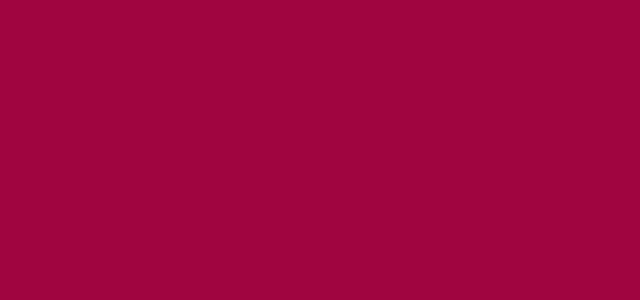
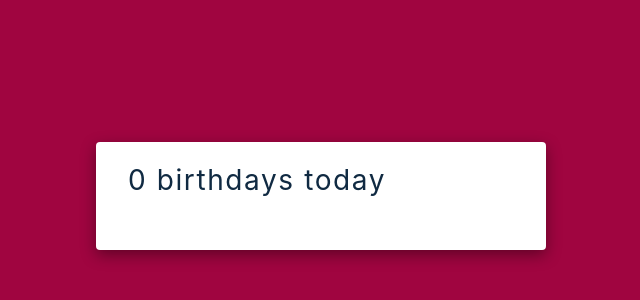
Before and after one commit to stephanieraymos/birthday-reminder, a React (Create React App) app: page / in a window 1280 px wide. Shown: the part 204-504 px from the top of the page, without its empty margins (319-959 px from the left). Built offline with nearby package versions, Linux system fonts and the light colour scheme.

Commit message:
Setting up

```diff
--- a/src/App.js
+++ b/src/App.js
@@ -4,7 +4,11 @@ import List from './List';
 function App() {
   return (
     <>
-
+      <main>
+        <section className="container">
+          <h3>0 birthdays today</h3>
+        </section>
+      </main>
     </>
   );
 }
```
